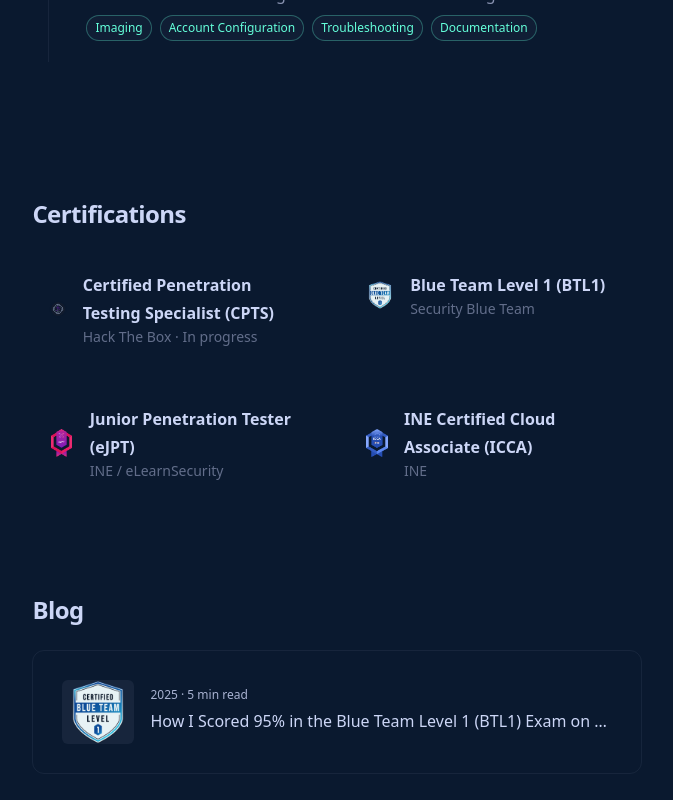
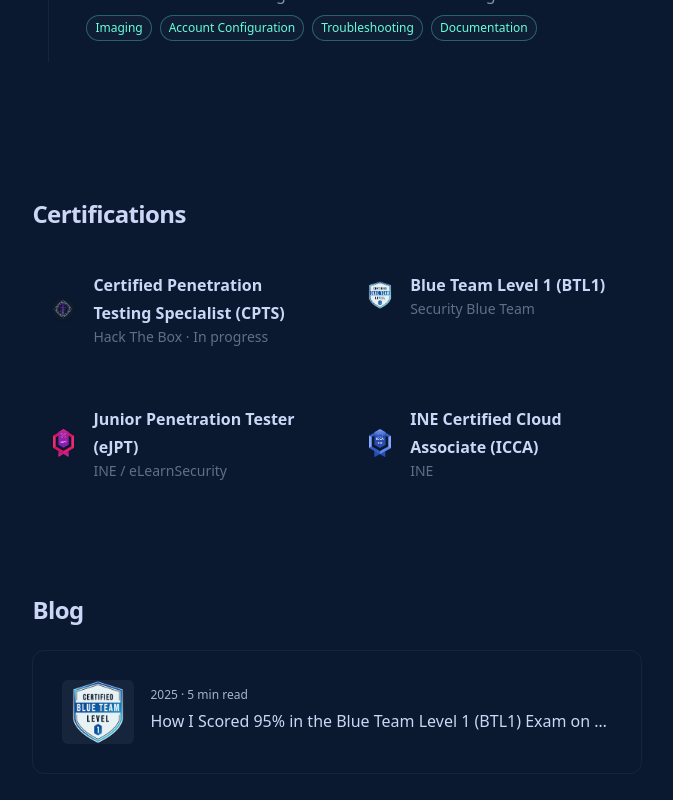
Before and after one commit to muntazirx/portfolio, a Next.js app: page / in a window 1280 px wide. Shown: the part 1522-2322 px from the top of the page, without its empty margins (550-1223 px from the left). Built offline with nearby package versions, Linux system fonts and the light colour scheme.

Commit message:
Fix certification logo sizing consistency

```diff
--- a/src/components/CertificationCard.tsx
+++ b/src/components/CertificationCard.tsx
@@ -42,8 +42,8 @@ export default function CertificationCard({ title, issuer, href, icon, logoSrc,
       className="hover-panel block focus:outline-none focus-visible:ring-2 focus-visible:ring-accent/40 rounded-xl"
     >
       <div className="card rounded-xl p-4 transition-all duration-300 min-h-[100px]">
-        <div className="flex items-center gap-4">
-          <div className="flex items-center justify-center">
+          <div className="flex items-center gap-4">
+          <div className="shrink-0 h-7 w-7 flex items-center justify-center">
             {logoSrc ? (
               <Image src={logoSrc} alt={logoAlt ?? `${title} logo`} width={28} height={28} className="h-7 w-7 object-contain" />
             ) : icon ? (
```
